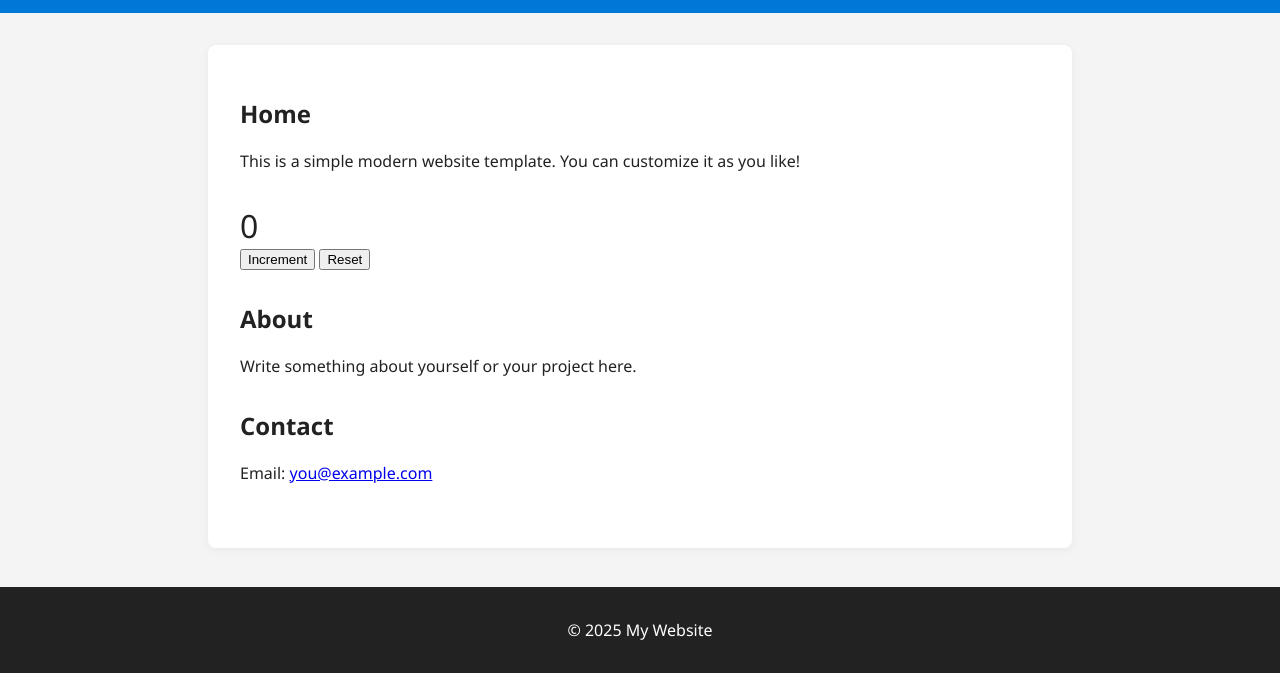
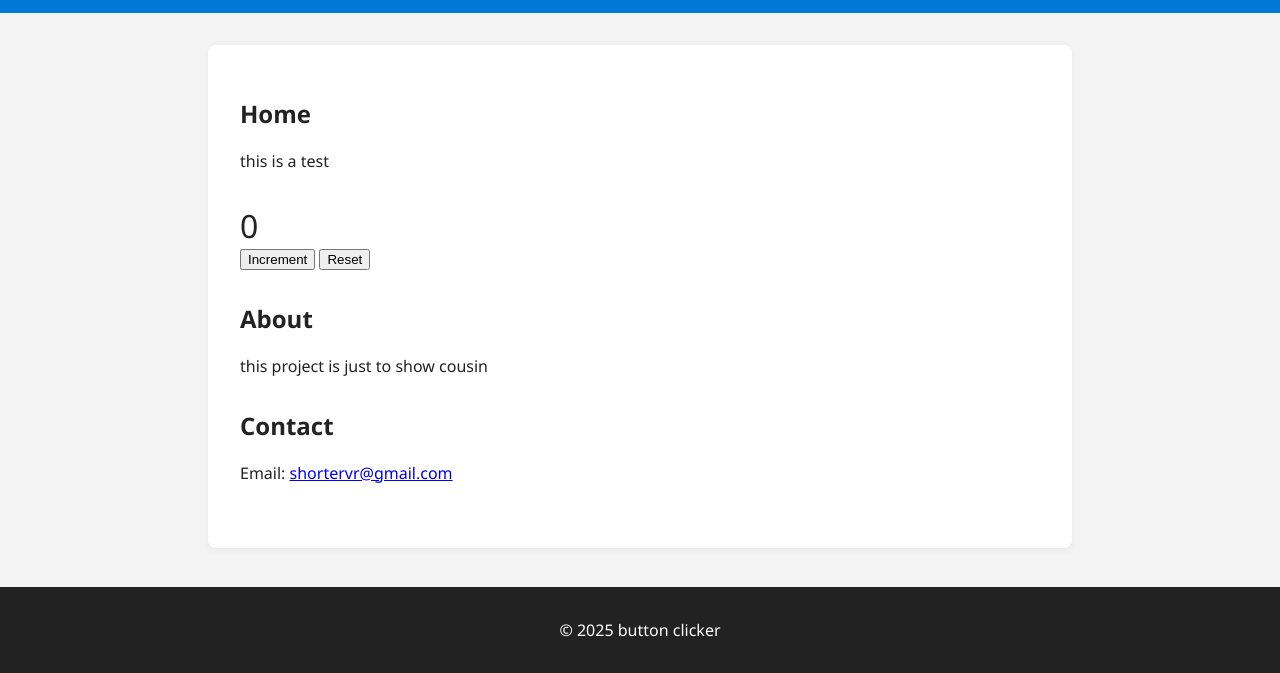
Before and after one commit to ChildOfEvilLarry/buttonwebsitething, a plain HTML site: page index.html in a window 1280 px wide. Shown: the part 127-800 px from the top of the page. Drawn offline with Linux system fonts and the light colour scheme.

Commit message:
changes lol

```diff
--- a/index.html
+++ b/index.html
@@ -3,7 +3,7 @@
 <head>
     <meta charset="UTF-8">
     <meta name="viewport" content="width=device-width, initial-scale=1.0">
-    <title>My Website</title>
+    <title>button clicker</title>
     <link rel="stylesheet" href="style.css">
 </head>
 <body>
@@ -20,7 +20,7 @@
     <main>
         <section id="home">
             <h2>Home</h2>
-            <p>This is a simple modern website template. You can customize it as you like!</p>
+            <p>this is a test</p>
             <div id="counter-container" style="margin-top:2rem;">
                 <span id="counter-value" style="font-size:2rem;">0</span>
                 <br>
@@ -30,15 +30,15 @@
         </section>
         <section id="about">
             <h2>About</h2>
-            <p>Write something about yourself or your project here.</p>
+            <p>this project is just to show cousin</p>
         </section>
         <section id="contact">
             <h2>Contact</h2>
-            <p>Email: <a href="mailto:you@example.com">you@example.com</a></p>
+            <p>Email: <a href="mailto:shortervr@gmail.com">shortervr@gmail.com</a></p>
         </section>
     </main>
     <footer>
-        <p>&copy; 2025 My Website</p>
+        <p>&copy; 2025 button clicker</p>
     </footer>
     <script src="script.js"></script>
 </body>
```
